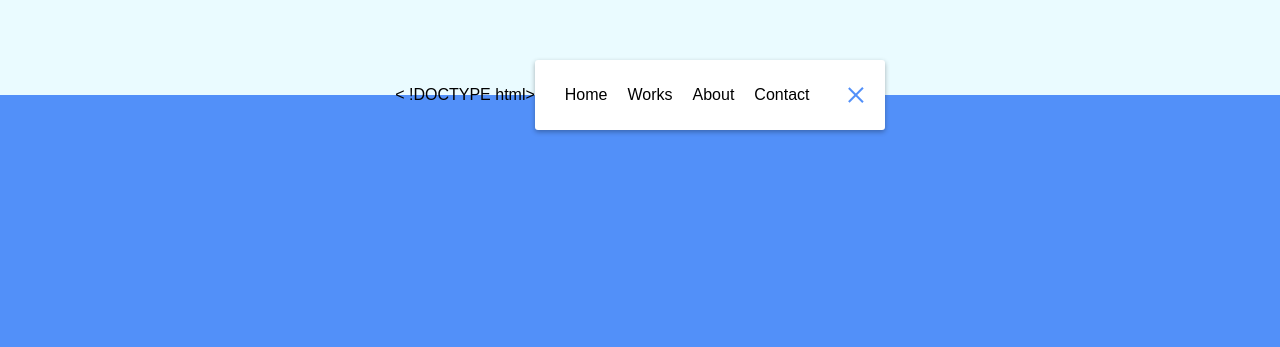
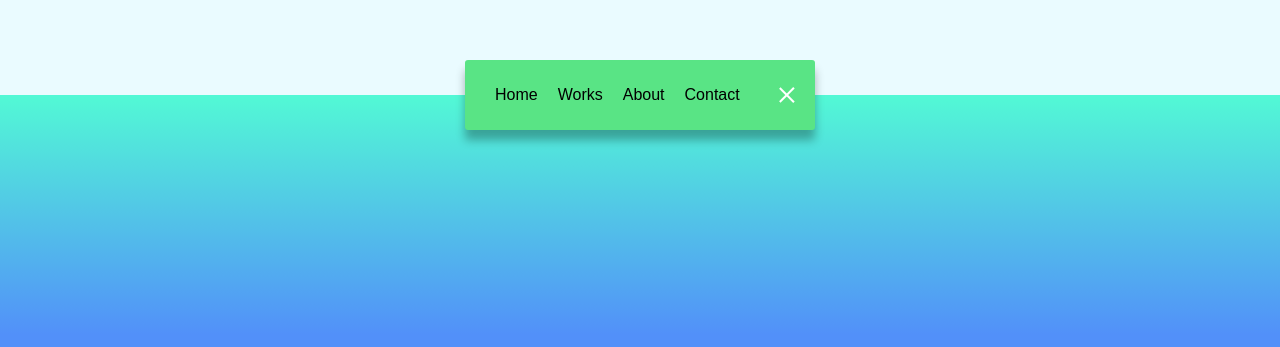
Before and after one commit to evanderzzstudio/animated-navigation, a plain HTML site: page index.html in a window 1280 px wide. Shown: the part 305-652 px from the top of the page. Drawn offline with Linux system fonts and the light colour scheme; a web font is replaced by a local one.

Commit message:
This commit includes updates to the HTML structure, navigation functionality, toggle functionality, removal of unnecessary code, and changes to background color and box shadow styles.

```diff
--- a/script.js
+++ b/script.js
@@ -1 +1,4 @@
-const toggle
+const toggle = document.getElementById('toggle')
+const nav = document.getElementById('nav')
+
+toggle.addEventListener('click', () => nav.classList.toggle('active'))
--- a/style.css
+++ b/style.css
@@ -9,8 +9,8 @@ body {
     background-image: linear-gradient(to bottom,
             #eafbff 0%,
             #eafbff 50%,
-            #5290f9 50%,
-            #5290f9 100%);
+            rgb(82, 249, 213) 50%,
+            #5290f9 80%);
     font-family: 'Muli', sans-serif;
     display: flex;
     align-items: center;
@@ -20,14 +20,14 @@ body {
 }
 
 nav {
-    background-color: #fff;
+    background-color: #59e485;
     padding: 20px;
     width: 80px;
     display: flex;
     align-items: center;
     justify-content: center;
     border-radius: 3px;
-    box-shadow: 0 2px 5px rgba(0, 0, 0, 0.3);
+    box-shadow: 0 10px 10px rgba(0, 0, 0, 0.3);
     transition: width 0.6s linear;
     overflow-x: hidden;
 }
@@ -68,7 +68,7 @@ nav ul a {
 }
 
 .icon {
-    background-color: #fff;
+    background-color: #59e485;
     border: 0;
     cursor: pointer;
     padding: 0;
@@ -82,7 +82,7 @@ nav ul a {
 }
 
 .icon .line {
-    background-color: #5290f9;
+    background-color: #ffffff;
     height: 2px;
     width: 20px;
     position: absolute;
```
Also changed, not shown: index.html (+1 -1 lines).
